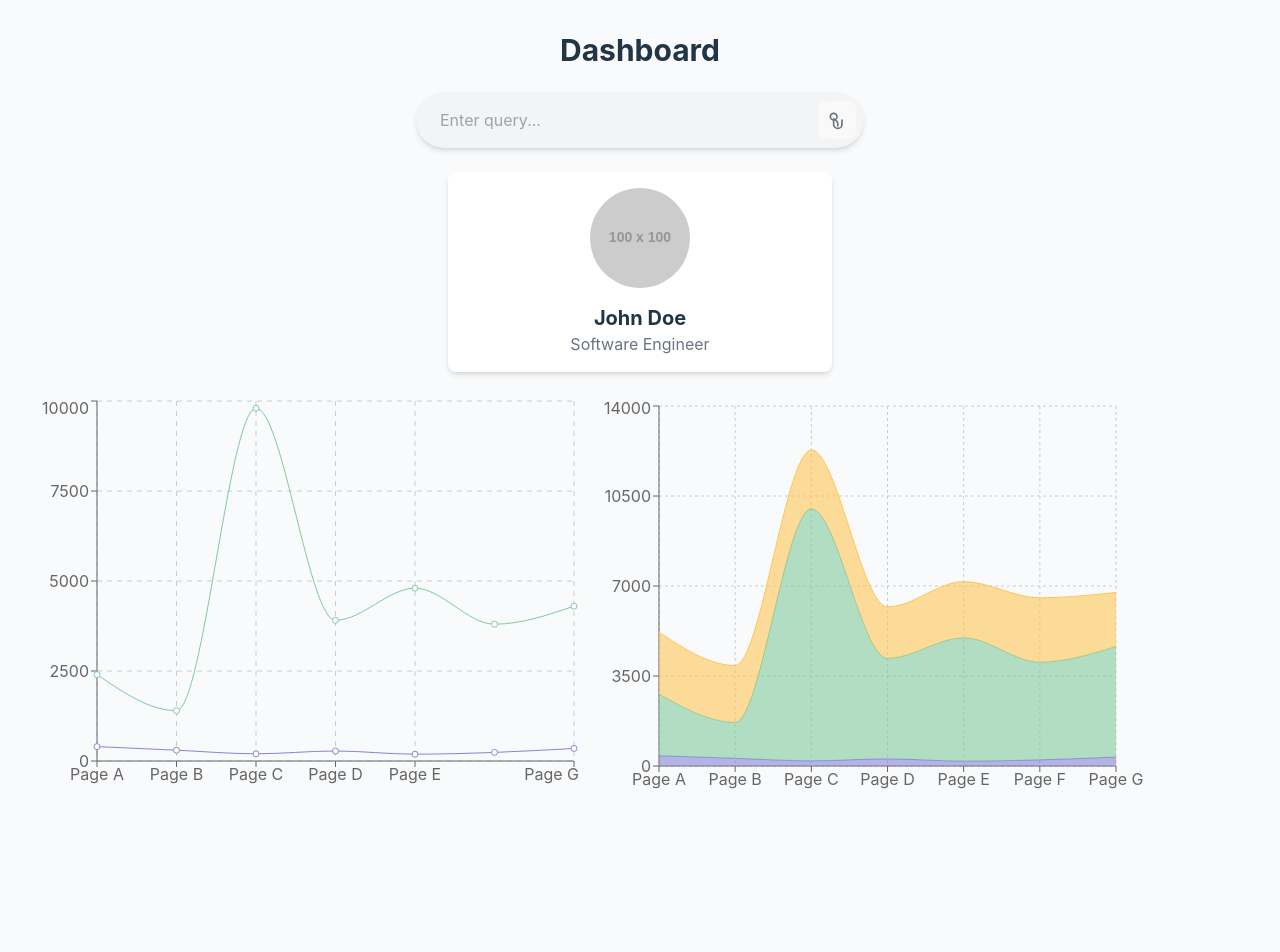
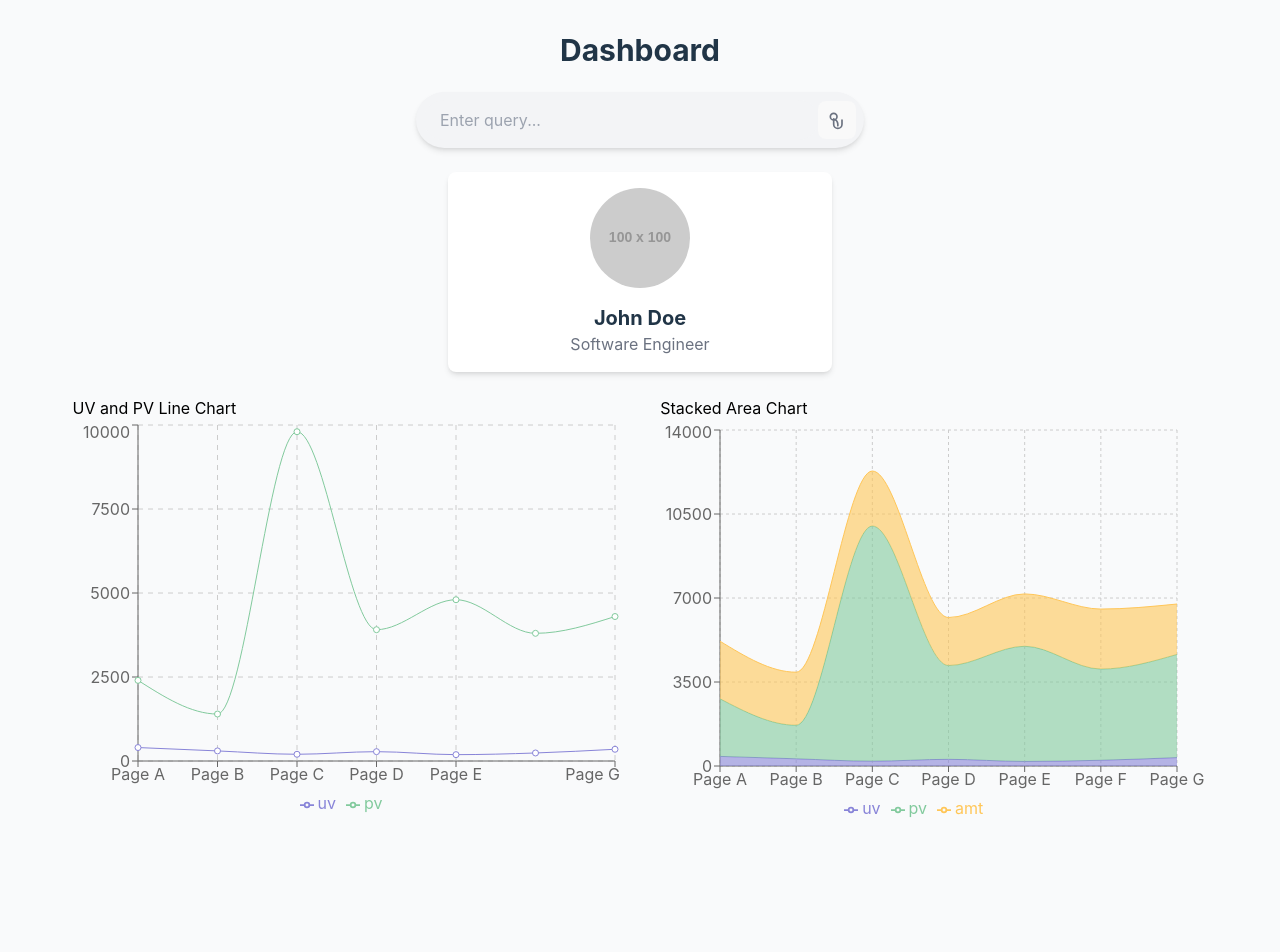
Before and after one commit to cfgcolumbus24/Team-21, a React (Vite) app in the folder frontend/: page / in a window 1280 px wide. Shown: the top 952 px of the page. Built offline with nearby package versions, Linux system fonts and the light colour scheme; no server answers.

Commit message:
adding stuff to the App.css file and the GraphSection component

```diff
--- a/frontend/src/components/GraphSection.jsx
+++ b/frontend/src/components/GraphSection.jsx
@@ -1,5 +1,5 @@
 import React from 'react';
-import { ResponsiveContainer, LineChart, Line, XAxis, YAxis, CartesianGrid, Tooltip, AreaChart, Area } from 'recharts';
+import { ResponsiveContainer, LineChart, Line, XAxis, YAxis, CartesianGrid, Tooltip, AreaChart, Area, Legend } from 'recharts';
 
 const data = [
   { name: 'Page A', uv: 400, pv: 2400, amt: 2400 },
@@ -13,14 +13,17 @@ const data = [
 
 const GraphSection = () => {
   return (
-    <div style={{ display: 'flex', flexDirection: 'row', gap: '20px' }}>
+    <div style={{ display: 'flex', flexDirection: 'row', justifyContent: 'space-evenly' }}>
       <div style={{ width: '45%', height: 400 }}>
+        {/* Title for the Line Chart */}
+        <h2 style={{ color: "black"}}>UV and PV Line Chart</h2>
         <ResponsiveContainer>
           <LineChart data={data}>
             <CartesianGrid strokeDasharray="5 5" />
             <XAxis dataKey="name" />
             <YAxis />
             <Tooltip />
+            <Legend />
             <Line type="monotone" dataKey="uv" stroke="#8884d8" />
             <Line type="monotone" dataKey="pv" stroke="#82ca9d" />
           </LineChart>
@@ -28,6 +31,8 @@ const GraphSection = () => {
       </div>
 
       <div style={{ width: '45%', height: 400 }}>
+        {/* Title for the Area Chart */}
+        <h2 style={{ color: "black"}}>Stacked Area Chart</h2>
         <ResponsiveContainer>
           <AreaChart
             data={data}
@@ -42,13 +47,13 @@ const GraphSection = () => {
             <XAxis dataKey="name" />
             <YAxis />
             <Tooltip />
+            <Legend />
             <Area type="monotone" dataKey="uv" stackId="1" stroke="#8884d8" fill="#8884d8" />
             <Area type="monotone" dataKey="pv" stackId="1" stroke="#82ca9d" fill="#82ca9d" />
             <Area type="monotone" dataKey="amt" stackId="1" stroke="#ffc658" fill="#ffc658" />
           </AreaChart>
         </ResponsiveContainer>
       </div>
-      {/* Add more charts or content here if needed */}
     </div>
   );
 };
```
Also changed, not shown: frontend/src/App.css (+8 -0 lines).
